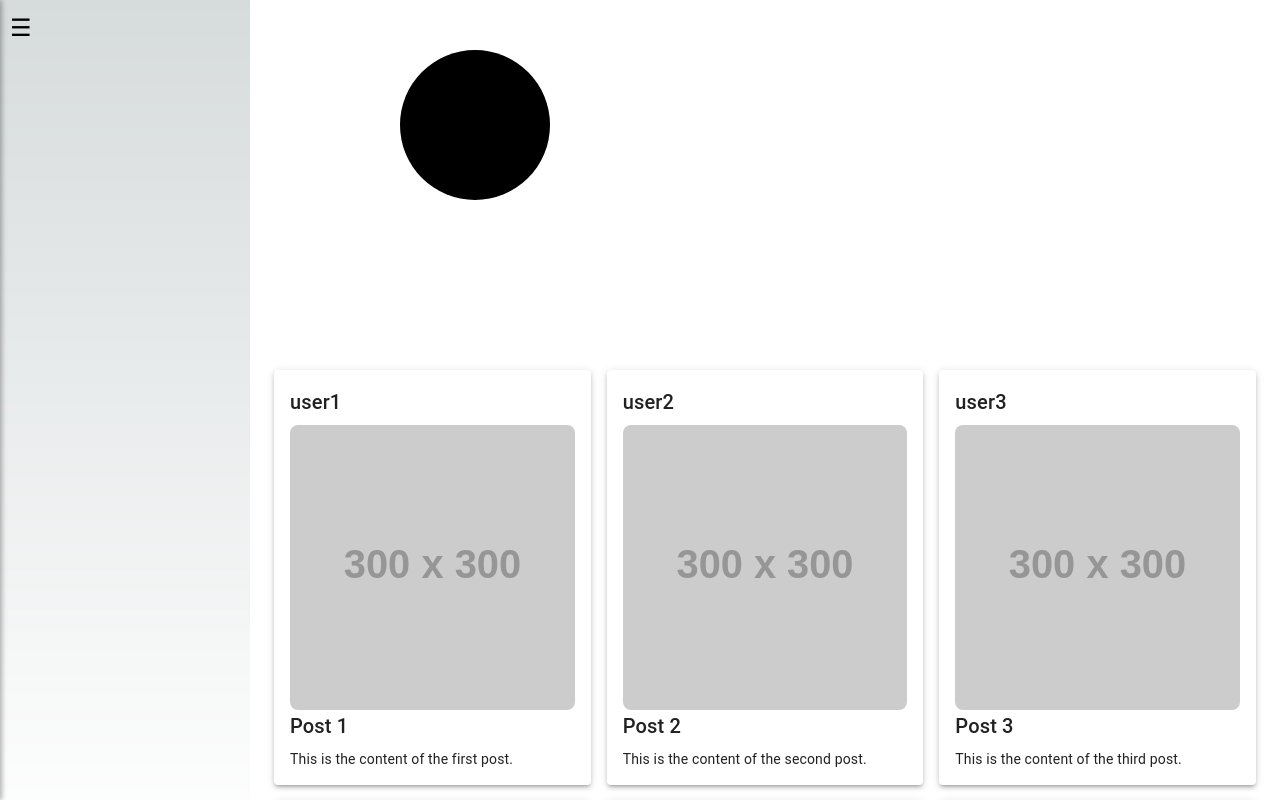
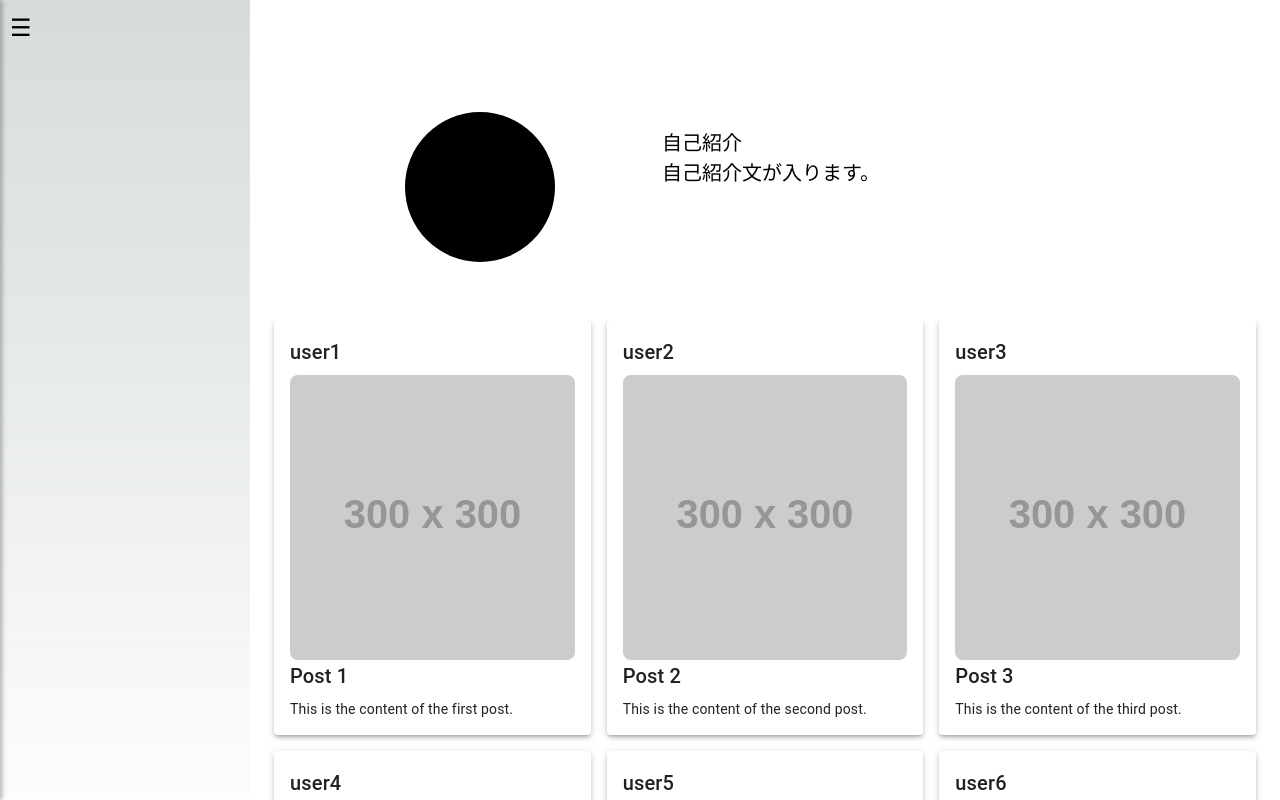
Before and after one commit to ttsujino/muscleshare, a Next.js app in the folder frontend/: page /main in a window 1280 px wide. Shown: the top 800 px of the page. Built offline with nearby package versions, Linux system fonts and the light colour scheme; no server answers.

Commit message:
自己紹介欄を追加して要素を整列

```diff
--- a/frontend/src/app/(authenticated)/main/components/MainTop.module.css
+++ b/frontend/src/app/(authenticated)/main/components/MainTop.module.css
@@ -1,18 +1,33 @@
-.top {
+.top_container {
+  position: relative;
   background-color: white;
   height: 40%;
+  display: flex;
+  align-items: center; /* 縦方向の中央揃え */
 }
 
 .user_name {
   font-size: 25px;
-  margin-top: 50px;
-  margin-left: 130px;
+  margin: 0; /* マージンをリセット */
+  position: absolute; /* 絶対位置に変更 */
+  top: 15%; /* top_containerからの相対位置 */
+  left: 13%; /* top_containerからの相対位置 */
 }
+
 .icon {
   object-fit: cover;
   border-radius: 50%;
   width: 150px;
   height: 150px;
-  margin-top: 30px;
-  margin-left: 150px;
+  position: absolute; /* 絶対位置に変更 */
+  top: 35%; /* top_containerからの相対位置 */
+  left: 15%; /* top_containerからの相対位置 */
 }
+
+.introduction {
+  font-size: 20px;
+  margin: 0; /* マージンをリセット */
+  position: absolute; /* 絶対位置に変更 */
+  top: 40%; /* top_containerからの相対位置 */
+  left: 40%; /* top_containerからの相対位置 */
+}
--- a/frontend/src/app/(authenticated)/main/components/MainTop.tsx
+++ b/frontend/src/app/(authenticated)/main/components/MainTop.tsx
@@ -3,12 +3,18 @@ import Image from 'next/image';
 
 const MainTop: React.FC<{ user_name?: string }> = ({ user_name }) => {
     return (
-        <div className={styles.top}>
-            <div className={styles.user_name}>
-                <p>{user_name}</p>
+        <div className={styles.top_container}>
+            <div>
+                <div className={styles.user_name}>
+                    <p>{user_name}</p>
+                </div>
+                <div>
+                    <Image src="/sample/black.png" alt="main" width={150} height={150} className={styles.icon} />
+                </div>
             </div>
-            <div>
-                <Image src="/sample/black.png" alt="main" width={150} height={150} className={styles.icon} />
+            <div className={styles.introduction}>
+                <p>自己紹介</p>
+                <p>自己紹介文が入ります。</p>
             </div>
         </div>
     );
```
